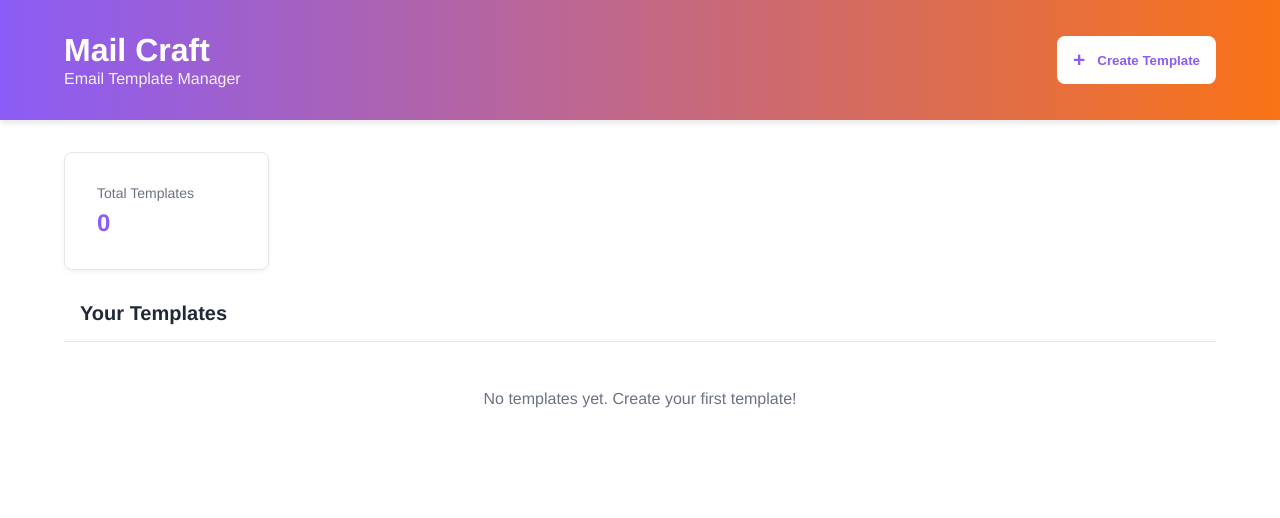
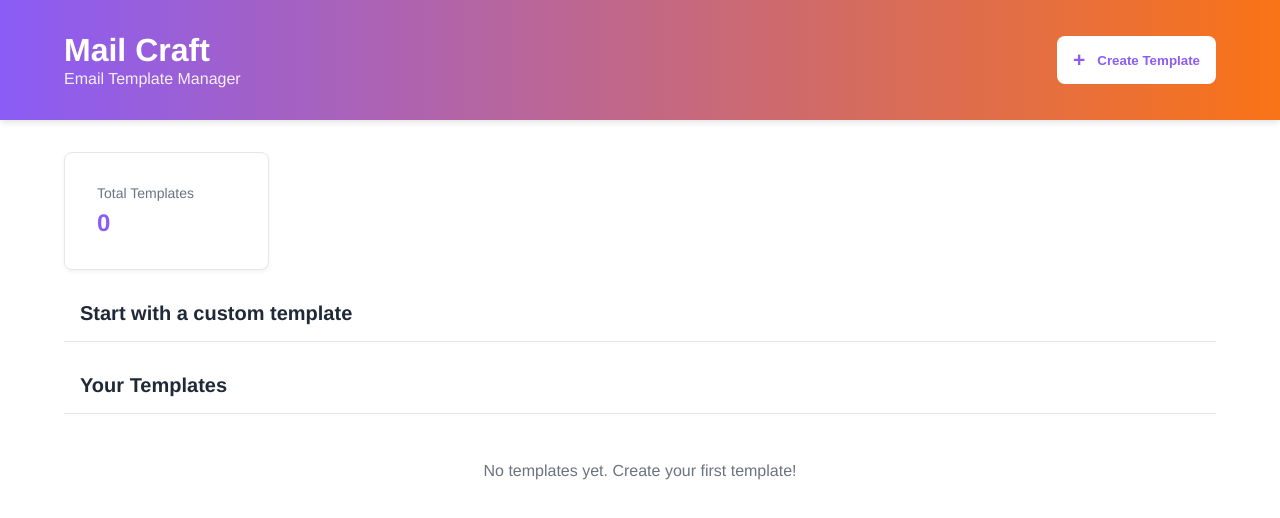
Before and after one commit to burcuicen/mailcraft, a Vue app in the folder main/: page / in a window 1280 px wide. Shown: the top 518 px of the page. Built offline with nearby package versions, Linux system fonts and the light colour scheme.

Commit message:
wip:custom templates

```diff
--- /dev/null
+++ b/main/src/components/CustomTemplates.vue
@@ -0,0 +1,7 @@
+<template>
+  <div class="template-list">
+    <div class="template-list__header">
+      <h2 class="template-list__title">Start with a custom template</h2>
+    </div>
+  </div>
+</template>
--- a/main/src/views/HomeView.vue
+++ b/main/src/views/HomeView.vue
@@ -4,6 +4,9 @@
     <main class="home__content">
       <div class="home__stats">
         <DashboardCard title="Total Templates" :value="templates.length" />
+      </div>
+      <div class="home__custom">
+        <CustomTemplates />
       </div>
 
       <div class="home__templates">
@@ -20,12 +23,14 @@
 <script>
 import DashboardCard from "../components/DashboardCard.vue";
 import TemplateList from "../components/TemplateList.vue";
+import CustomTemplates from "../components/CustomTemplates.vue";
 
 export default {
   name: "HomeView",
   components: {
     DashboardCard,
     TemplateList,
+    CustomTemplates,
   },
 
   data() {
```
